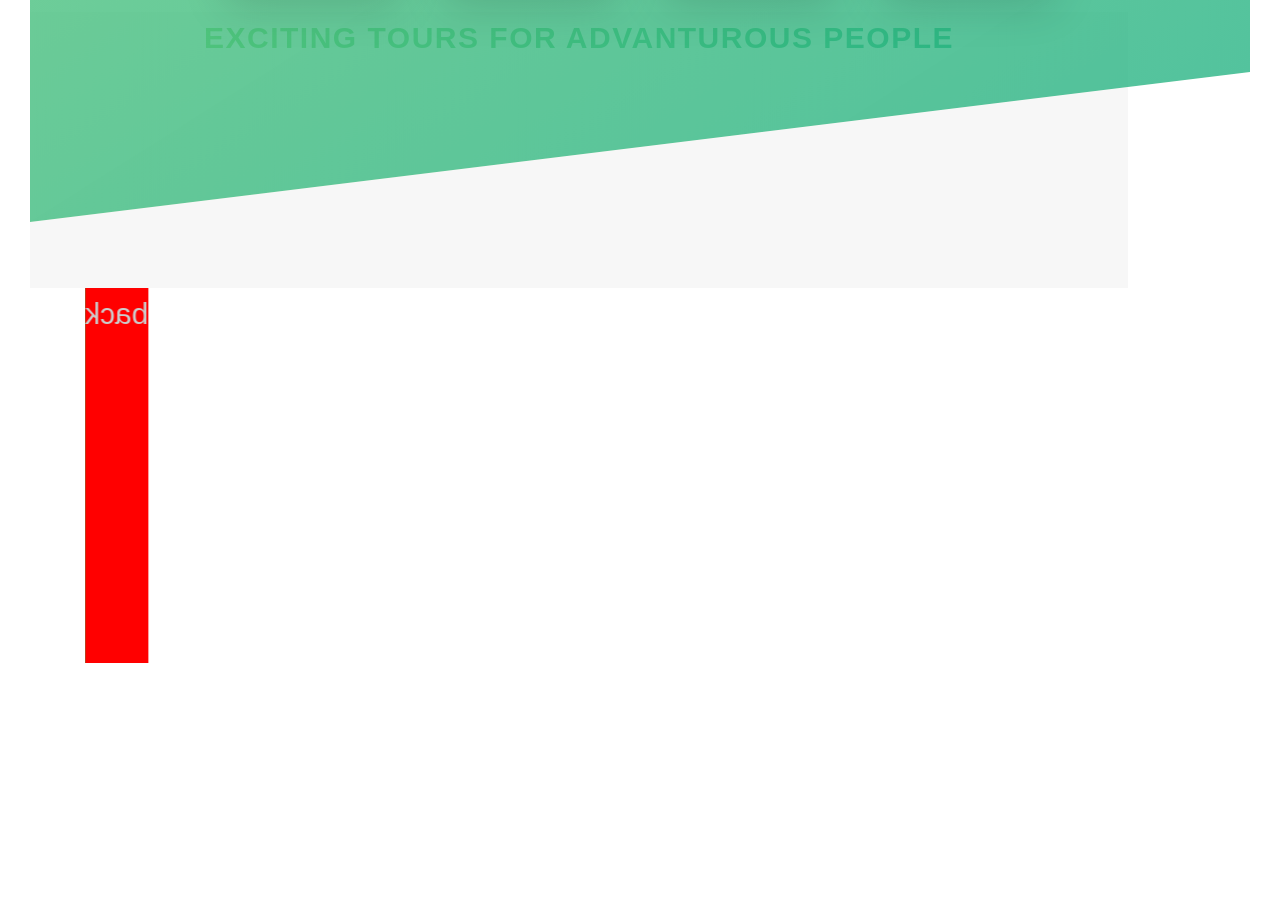
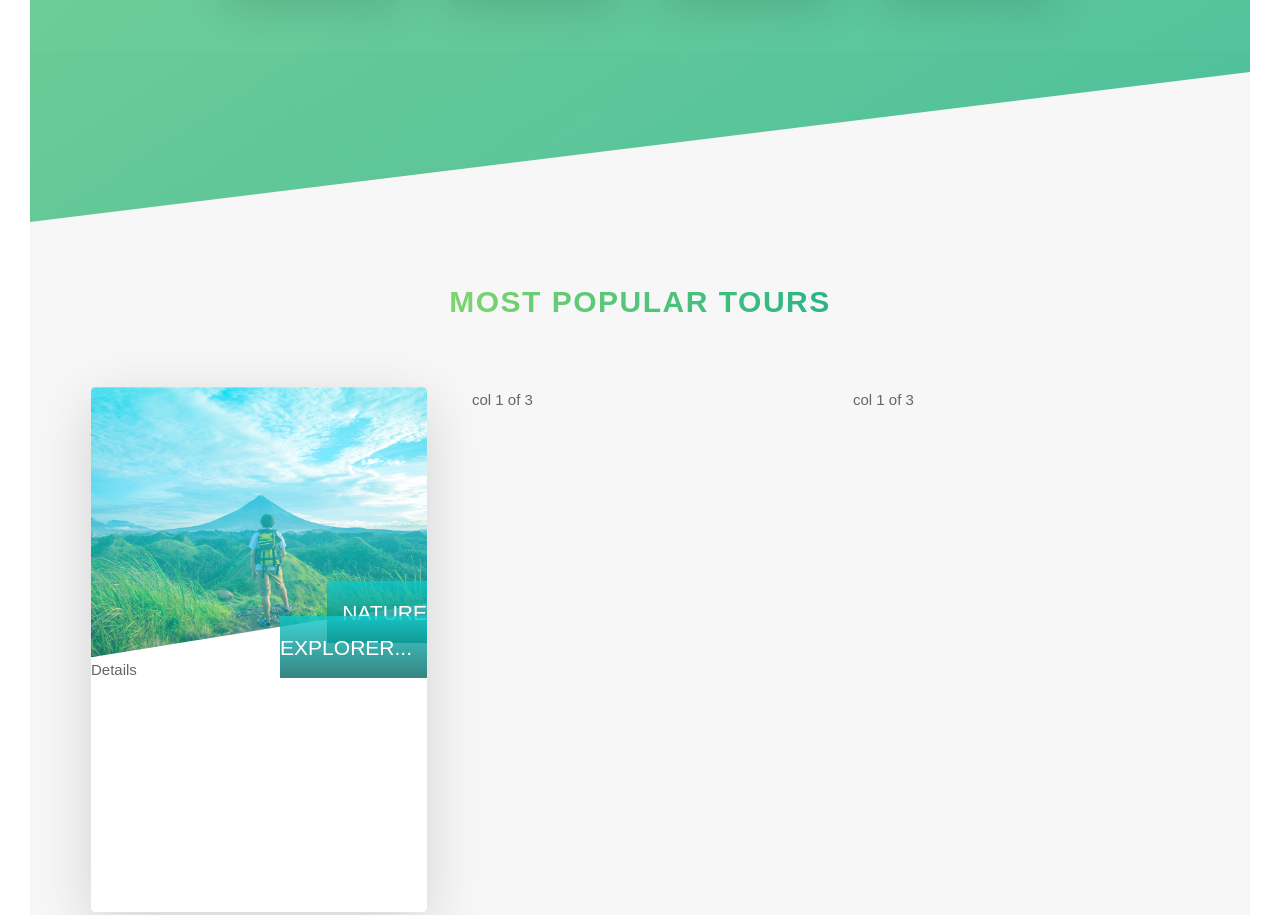
Before and after one commit to prince601/natours, a website: page index.html in a window 1280 px wide. Shown: the part 1892-2807 px from the top of the page. Before the commit the page ends 2555 px from the top, so only its background shows below. Drawn offline with Linux system fonts and the light colour scheme.

Commit message:
working on the cards section part2

```diff
--- a/index.html
+++ b/index.html
@@ -107,31 +107,40 @@
         <section class="section-tours">
             <div class="u-center-text u-margin-bottom-big">
                 <h2 class="heading-secondary">
-              Exciting Tours for advanturous people
+                  MOST POPULAR TOURS
                 </h2>
             </div>
+
             <div class="row">
                 <div class="col-1-of-3">
                   <div class="card">
                     <div class="card__side card__side--front">
-                    front
+                      <div class="card__picture card__picture--1">
+                        &nbsp;
                       </div>
-                  <div class="card__side card__side--back">
-                   back
+                      <h4 class="card__heading">
+                        <span class="card__heading-span card__heading-span--1">
+                            Nature Explorer...
+                        </span>
+                      </h4>
+                      <div class="card__details">
+                        Details
+                      </div>
+                    </div>
+                    <div class="card__side card__side--back card__side--back-1 ">
+                       BACK
                     </div>
                   </div>
                 </div>
                 <div class="col-1-of-3">
-               <div class="card">
-
+                  col 1 of 3
+                </div>
+                <div class="col-1-of-3">
+                  col 1 of 3
                 </div>
             </div>
-            <div class="col-1-of-3">
-              <div class="card">
 
-              </div>
-            </div>
-          </div>
+
 
         </section>
 
--- a/scss/abstracts/_variables.scss
+++ b/scss/abstracts/_variables.scss
@@ -9,10 +9,21 @@ $color-black: #000;
 
 $color-grey-light-1: #f7f7f7;
 
+// card colors
 
+$color-secondary-light: #eeb416;
+$color-secondary-dark: #a36009;
 
+$color-tertiary-light: #248f09;
+$color-tertiary-dark: #165c05;
 
+$color-quartiary-light: #0ccaca;
+$color-quartiary-dark: #056661;
+
+//-----------------------------------------
+// TYPOGRAPHY
 $font-stack: Arial, Helvetica, sans-serif;
+//------------------------------------------
 
 // GRID
 $grid-width: 90%;
--- a/scss/components/_card.scss
+++ b/scss/components/_card.scss
@@ -1,3 +1,86 @@
 .card {
+        // FUNCTIONNALITY
+        perspective: 150rem;
+        -moz-perspective: 150rem;
+        height: 35rem;
+        position: relative;
 
+        &__side {
+            height: 35rem;
+            transition: all .8s ease;
+            position: absolute;
+            top: 0;
+            left: 0;
+            width: 100%;
+            backface-visibility: hidden;
+            border-radius: .3rem;
+            overflow: hidden;
+            box-shadow: 0 1rem 4rem rgba($color-black, .15);
+
+            &--front {
+                background-color:$color-white;
+            }
+
+            &--back {
+                transform: rotateY(180deg);
+                &-1 {
+                background-image: linear-gradient(180deg, $color-quartiary-light,                                                      $color-quartiary-dark);
+                }
+            }
+        }
+
+        &:hover &__side--front {
+            transform: rotateY(-180deg);
+        }
+
+        &:hover &__side--back {
+            transform: rotateY(0deg);
+        }
+
+        // FRONT SIDE STYLING
+
+        &__picture {
+            background-size: cover;
+            background-position: center;
+            background-repeat: no-repeat;
+            height: 18rem;
+            -webkit-clip-path: polygon(0 0, 100% 0, 100% 80%, 0 100%);
+            clip-path: polygon(0 0, 100% 0, 100% 80%, 0 100%);
+            background-blend-mode: screen;
+
+            &--1 {
+                background-image: linear-gradient(180deg, $color-quartiary-light,                                                    $color-quartiary-dark ),
+                                                    url('../img/nat5.jpeg');
+                // background-image: url('../img/nat5.jpeg');
+                border-bottom: .1rem solid $color-quartiary-dark;
+            }
+
+            &--2 {
+                background-image: url('../img/nat6.jpeg');
+            }
+
+            &--3 {
+                background-image: url('../img/nat7.jpeg');
+            }
+        }
+
+        &__heading {
+            font-size: 1.4rem;
+            font-weight: 300;
+            text-transform: uppercase;
+            text-align: right;
+            color: #fff;
+            position:absolute;
+            top: 13.8rem;
+            right: 0;
+            width: 70%;
+
+        }
+
+        &__heading-span {
+            padding: 1.3rem 1rem;
+            &--1{
+                background-image: linear-gradient(180deg, rgba($color-quartiary-light,.8),                                                      rgba($color-quartiary-dark,.8));
+            }
+        }
 }
--- a/scss/layout/_header.scss
+++ b/scss/layout/_header.scss
@@ -7,6 +7,7 @@
     url('../img/header_background.jpeg');
   background-size: cover;
   background-position: top;
+  -webkit-clip-path: polygon(0 0, 100% 0, 100% 75vh, 0 100%);
   clip-path: polygon(0 0, 100% 0, 100% 75vh, 0 100%);
   &__logo-box{
     position: absolute;
--- a/scss/pages/_home.scss
+++ b/scss/pages/_home.scss
@@ -21,6 +21,6 @@
 
 .section-tours {
   background-color: $color-grey-light-1;
-  width: $grid-width;
-  margin-top: -9rem;
+  padding: 15rem 0;
+  margin-top: -12vh;
 }
```
Also changed, not shown: README.md, css/main.css, img/nat5.jpeg (added), img/nat6.jpeg (added), img/nat7.jpeg (added). Lines whose indentation alone changed are shown as unchanged.
